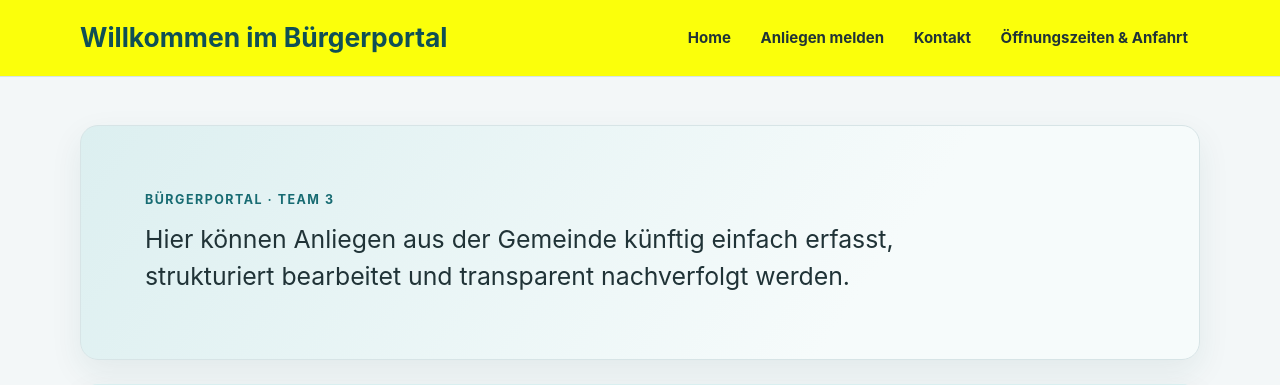
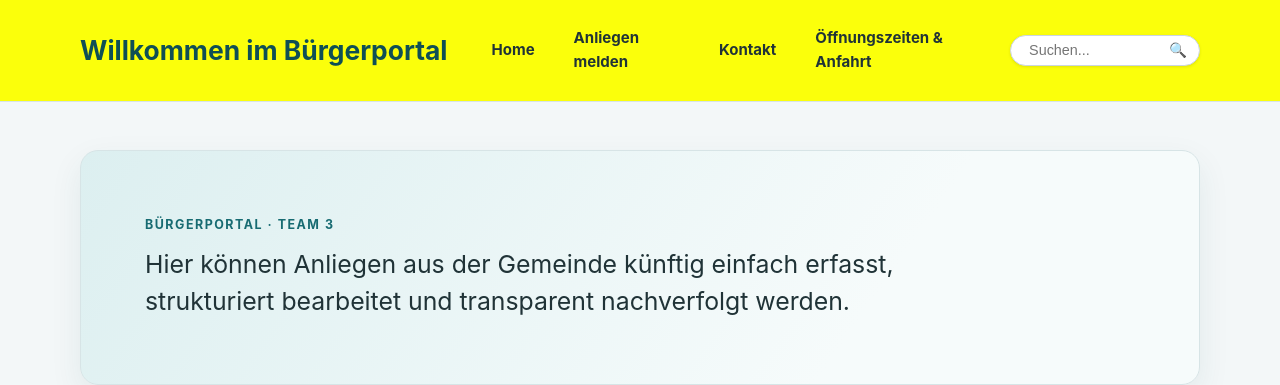
Before and after one commit to GFN-Svend/ScrumPraxisProjekt, a Flask app: page / in a window 1280 px wide. Shown: the top 385 px of the page. Run offline with Flask 3, Linux system fonts and the light colour scheme.

Commit message:
Suchleiste

```diff
--- a/app/static/style.css
+++ b/app/static/style.css
@@ -136,6 +136,61 @@ nav ul {
 .site-navigation a:hover {
   background: var(--color-surface-soft);
   color: var(--color-primary-dark);
+}
+
+.site-navigation {
+  display: flex;
+  align-items: center;
+  gap: 20px;
+}
+
+.site-navigation ul {
+  display: flex;
+  list-style: none;
+  margin: 0;
+  padding: 0;
+  align-items: center;
+  gap: 15px;
+}
+
+.search-form {
+  display: flex;
+  align-items: center;
+  background-color: #ffffff;
+  border: 1px solid #cbd5e1;
+  border-radius: 20px;
+  padding: 2px 6px 2px 12px;
+  box-shadow: 0 1px 3px rgba(0, 0, 0, 0.1);
+}
+
+.search-input {
+  border: none;
+  outline: none;
+  background: transparent;
+  font-size: 0.9rem;
+  padding: 4px 6px;
+  width: 140px;
+  transition: width 0.3s ease;
+}
+
+.search-input:focus {
+  width: 180px;
+}
+
+.search-btn {
+  border: none;
+  background: transparent;
+  cursor: pointer;
+  font-size: 0.9rem;
+  padding: 4px 6px;
+  display: flex;
+  align-items: center;
+  justify-content: center;
+  border-radius: 50%;
+}
+
+.search-btn:hover {
+  opacity: 0.75;
 }
 
 .page {
--- a/app/templates/components/navbar.html
+++ b/app/templates/components/navbar.html
@@ -14,6 +14,21 @@
           >
         </li>
       </ul>
+      <form
+        action="{{ url_for('main.index') }}"
+        method="GET"
+        class="search-form"
+        role="search"
+      >
+        <input
+          type="search"
+          name="q"
+          placeholder="Suchen..."
+          aria-label="Portal durchsuchen"
+          class="search-input"
+        />
+        <button type="submit" class="search-btn" title="Suchen">🔍</button>
+      </form>
     </nav>
   </div>
 </header>
--- a/app/templates/index.html
+++ b/app/templates/index.html
@@ -213,7 +213,7 @@
   </div>
   <div class="anfahrt-wrapper">
     <img
-      src="{{ url_for('static', filename='img/google-earth-pro-ab-sofort-kostenlos-haben-152503.webp') }}"
+      src="{{ url_for('static', filename='img/Google_Maps_002.jpg') }}"
       alt="Google Maps"
       class="anfahrt-img-float"
     />
```
Also changed, not shown: app/static/img/Google_Maps_002.jpg (added).
